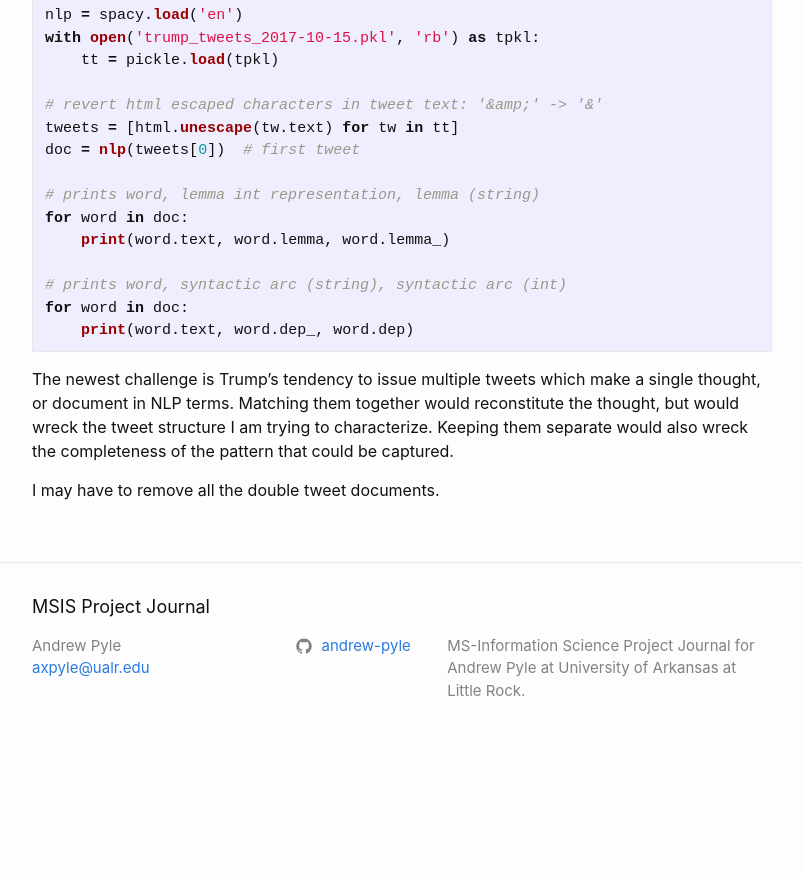
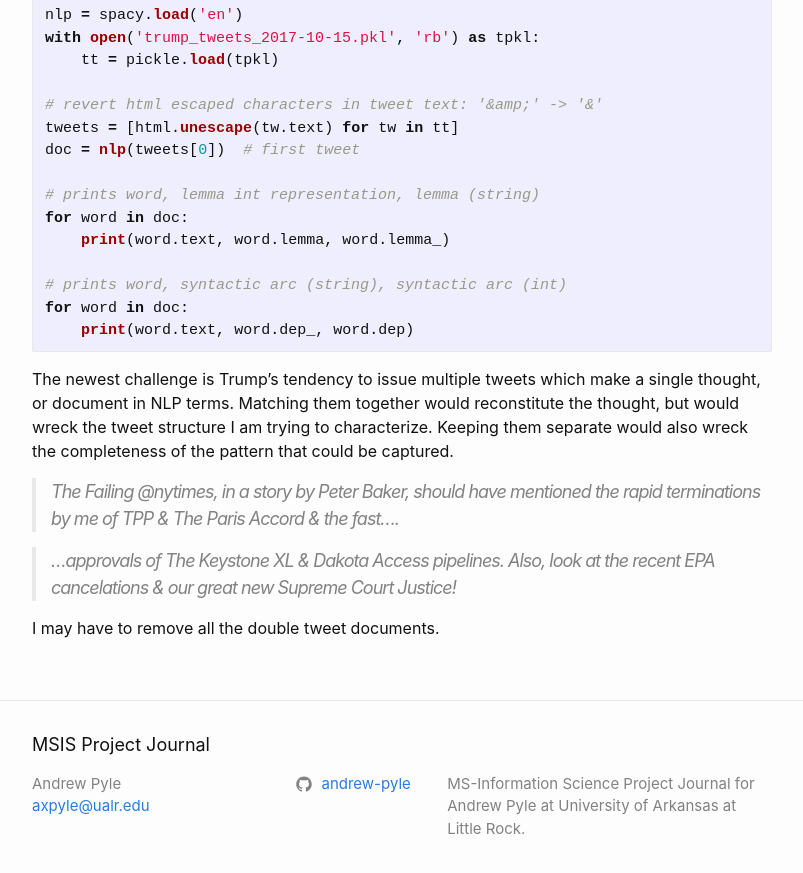
Before and after one commit to andrew-pyle/msis-journal, a Jekyll site: the page built from docs/_posts/2017-10-15-spaCy-Testing.md, in a window 1280 px wide and 900 px high, scrolled down 1144 px. Shown: the top 873 px of the window, without its empty margins (238-1041 px from the left). Built offline with Jekyll 4.4.1, drawn with Linux system fonts in a browser that asks for light colours; before the commit the page ends 1906 px from its top, so only the background shows below that.

Commit message:
Add split thought tweet example

````diff
--- a/docs/_posts/2017-10-15-spaCy-Testing.md
+++ b/docs/_posts/2017-10-15-spaCy-Testing.md
@@ -55,4 +55,9 @@ for word in doc:
 ```
 The newest challenge is Trump's tendency to issue multiple tweets which make a single thought, or document in NLP terms. Matching them together would reconstitute the thought, but would wreck the tweet structure I am trying to characterize. Keeping them separate would also wreck the completeness of the pattern that could be captured.
 
+>The Failing @nytimes, in a story by Peter Baker, should have mentioned the rapid terminations by me of TPP & The Paris Accord & the fast....
+
+> ...approvals of The Keystone XL & Dakota Access pipelines. Also, look at the recent EPA cancelations & our great new Supreme Court Justice!
+
+
 I may have to remove all the double tweet documents.
````
